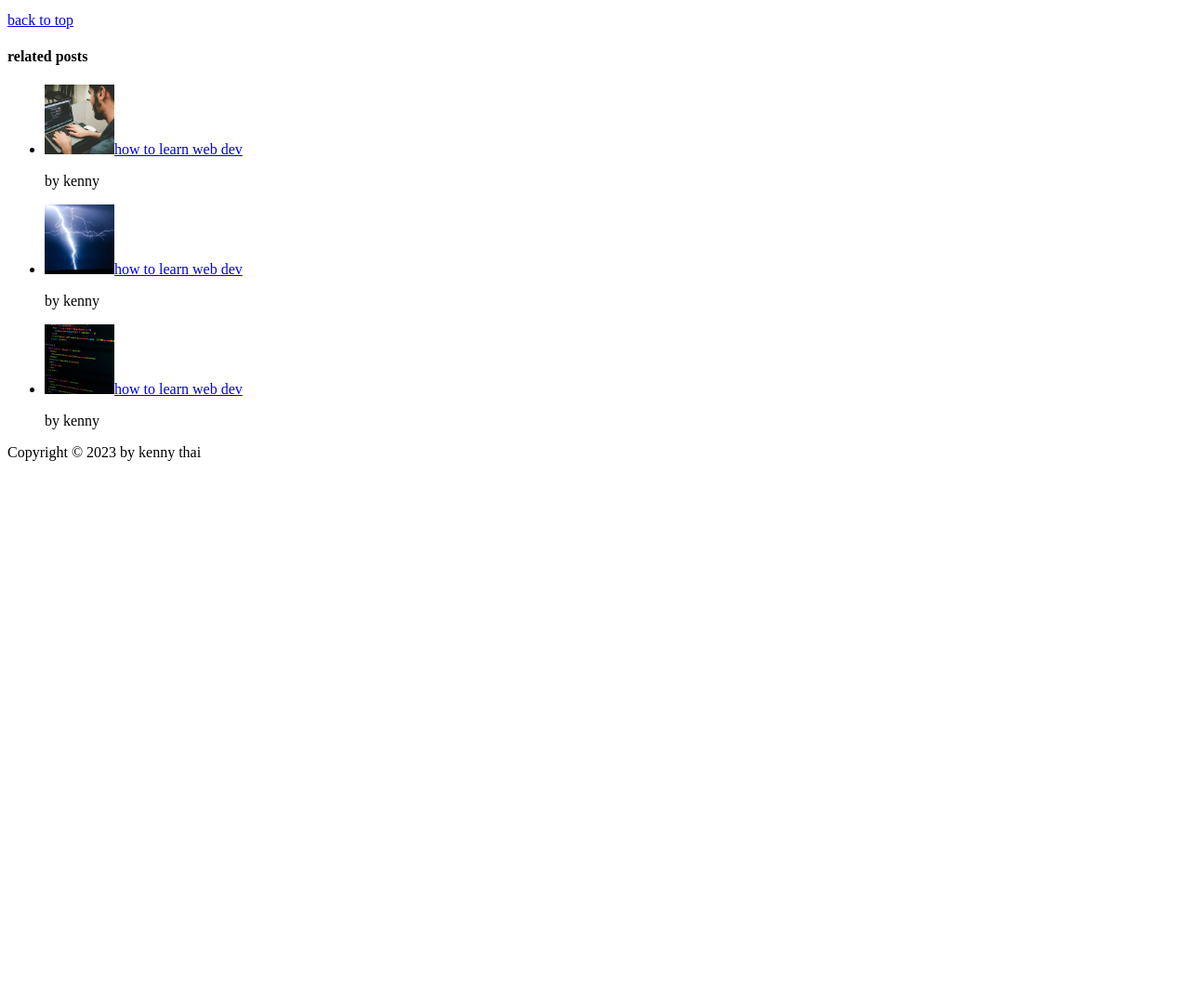
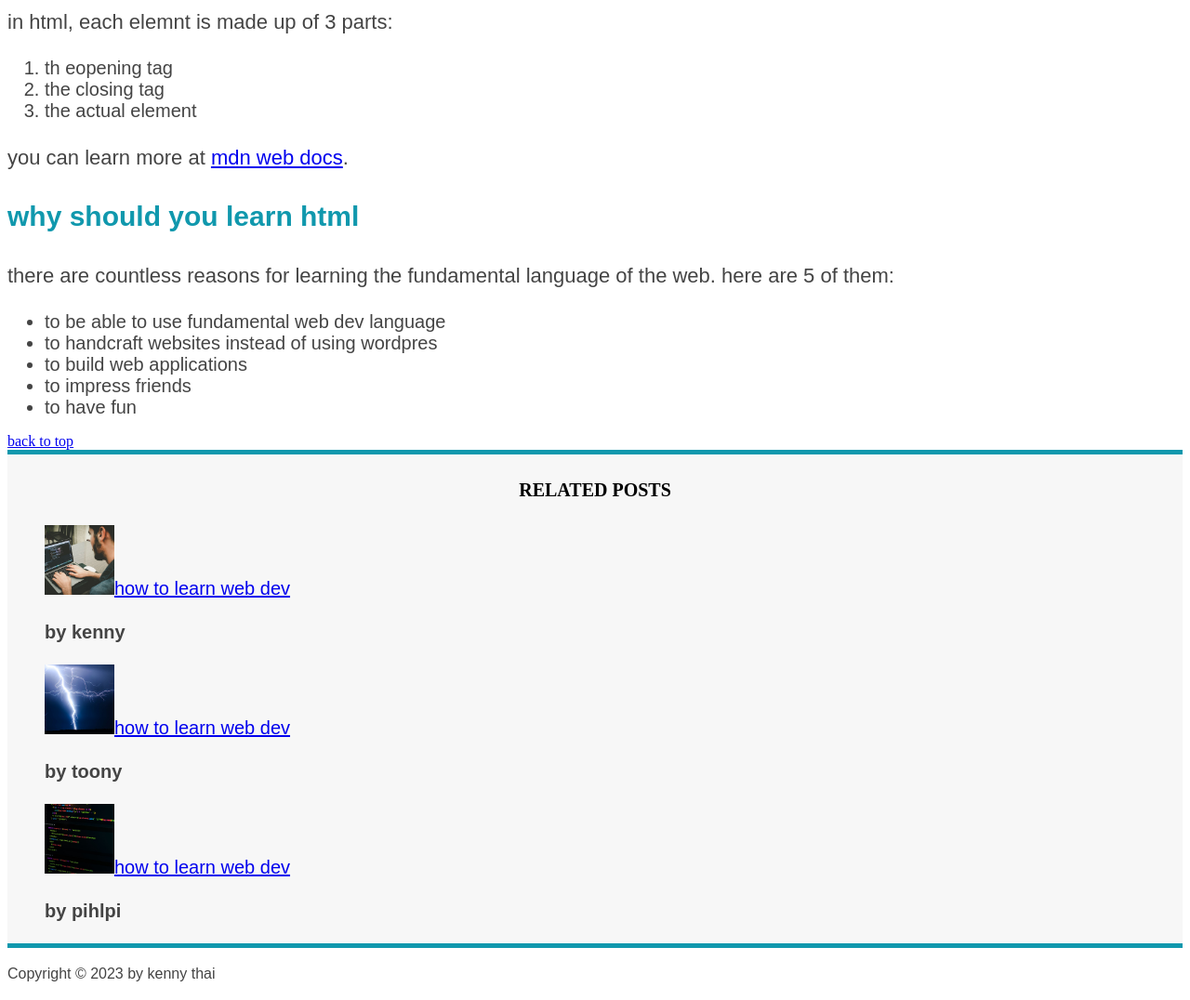
Before and after one commit to kennythai2003/frontend_journey, a plain HTML site: page section2.html in a window 1280 px wide. Shown: the part 941-2017 px from the top of the page at 93% size. Before the commit the page ends 1445 px from the top, so only its background shows below. Drawn offline with Linux system fonts and the light colour scheme.

Commit message:
More CSS Styling

```diff
--- a/section2.html
+++ b/section2.html
@@ -3,9 +3,10 @@
   <head>
     <meta charset="UTF-8" />
     <title>the basic language of the web: html</title>
+    <link href="style.css" rel="stylesheet" />
   </head>
   <body>
-    <header>
+    <header class="main-header">
       <h1>the code magazine</h1>
       <nav>
         <a href="index.html"> blog</a>
@@ -16,7 +17,7 @@
     </header>
     <article>
       <header>
-        <p>posted by <strong>kenny thai</strong> on sept 3 2023</p>
+        <p id="author">posted by <strong>kenny thai</strong> on sept 3 2023</p>
 
         <img src="/img/post-img.jpg" alt="w image" width="500" height="200" />
         <p><a href="index.html">kenny's website</a></p>
@@ -74,7 +75,7 @@
     </article>
     <aside>
       <h4><strong>related posts</strong></h4>
-      <ul>
+      <ul class="related">
         <li>
           <img
             src="img/related-1.jpg"
@@ -82,7 +83,7 @@
             width="75"
             height="75"
           /><a href="#">how to learn web dev</a>
-          <p>by kenny</p>
+          <p class="related-author">by kenny</p>
         </li>
         <li>
           <img
@@ -91,7 +92,7 @@
             width="75"
             height="75"
           /><a href="#">how to learn web dev</a>
-          <p>by kenny</p>
+          <p class="related-author">by toony</p>
         </li>
         <li>
           <img
@@ -100,10 +101,12 @@
             width="75"
             height="75"
           /><a href="#">how to learn web dev</a>
-          <p>by kenny</p>
+          <p class="related-author">by pihlpi</p>
         </li>
       </ul>
     </aside>
-    <footer>Copyright &copy; 2023 by kenny thai</footer>
+    <footer>
+      <p id="copyright">Copyright &copy; 2023 by kenny thai</p>
+    </footer>
   </body>
 </html>
--- /dev/null
+++ b/style.css
@@ -0,0 +1,85 @@
+h1,
+h2,
+h3,
+p,
+li {
+  font-family: sans-serif;
+  color: #444;
+}
+
+h1,
+h2,
+h3 {
+  color: #1098ad;
+}
+h1 {
+  /* color: blue; */
+  font-size: 26px;
+  text-transform: uppercase;
+  font-style: italic;
+}
+
+h2 {
+  font-size: 40px;
+  /* color: rgba(40,40,40) */
+}
+
+h3 {
+  font-size: 30px;
+}
+
+h4 {
+  font-size: 20px;
+  text-transform: uppercase;
+  text-align: center;
+}
+
+p {
+  font-size: 22px;
+  line-height: 1.5;
+}
+
+li {
+  font-size: 20px;
+}
+
+/* footer p {
+  font-size: 16px;
+} */
+
+#author {
+  font-style: italic;
+  font-size: 18px;
+}
+
+#copyright {
+  font-size: 16px;
+}
+
+.related-author {
+  font-size: 20px;
+  font-weight: bold;
+}
+
+/* ul {
+    list-style: none;
+} */
+
+.related {
+  list-style: none;
+}
+
+.main-header {
+  background-color: #f7f7f7;
+  border: 1rem outset #32a1ce;
+}
+
+aside {
+  background-color: #f7f7f7;
+  border-top: 5px solid #1098ad;
+  border-bottom: 5px solid #1098ad;
+}
+
+body {
+  background-color: #ffff;
+}
```
